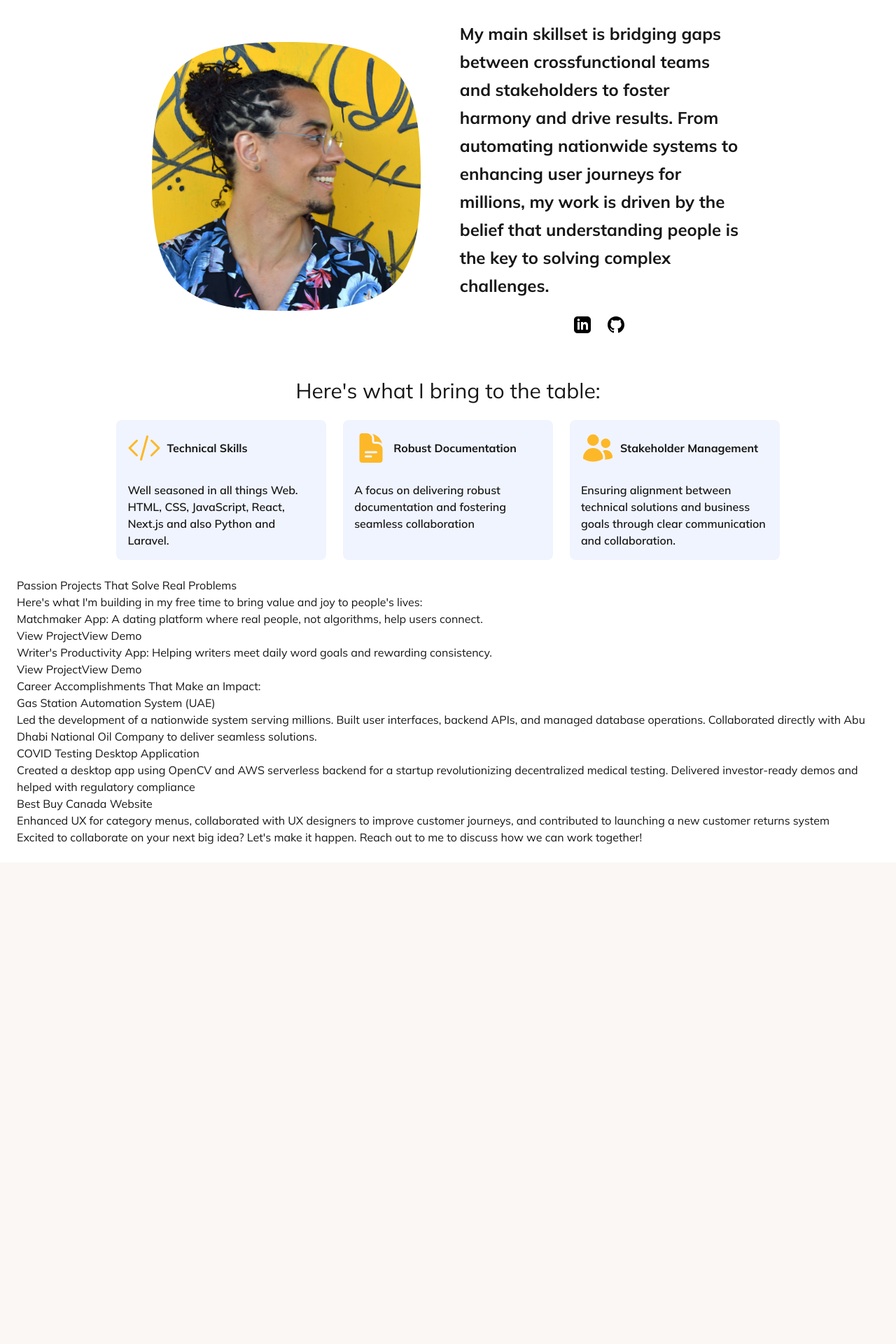
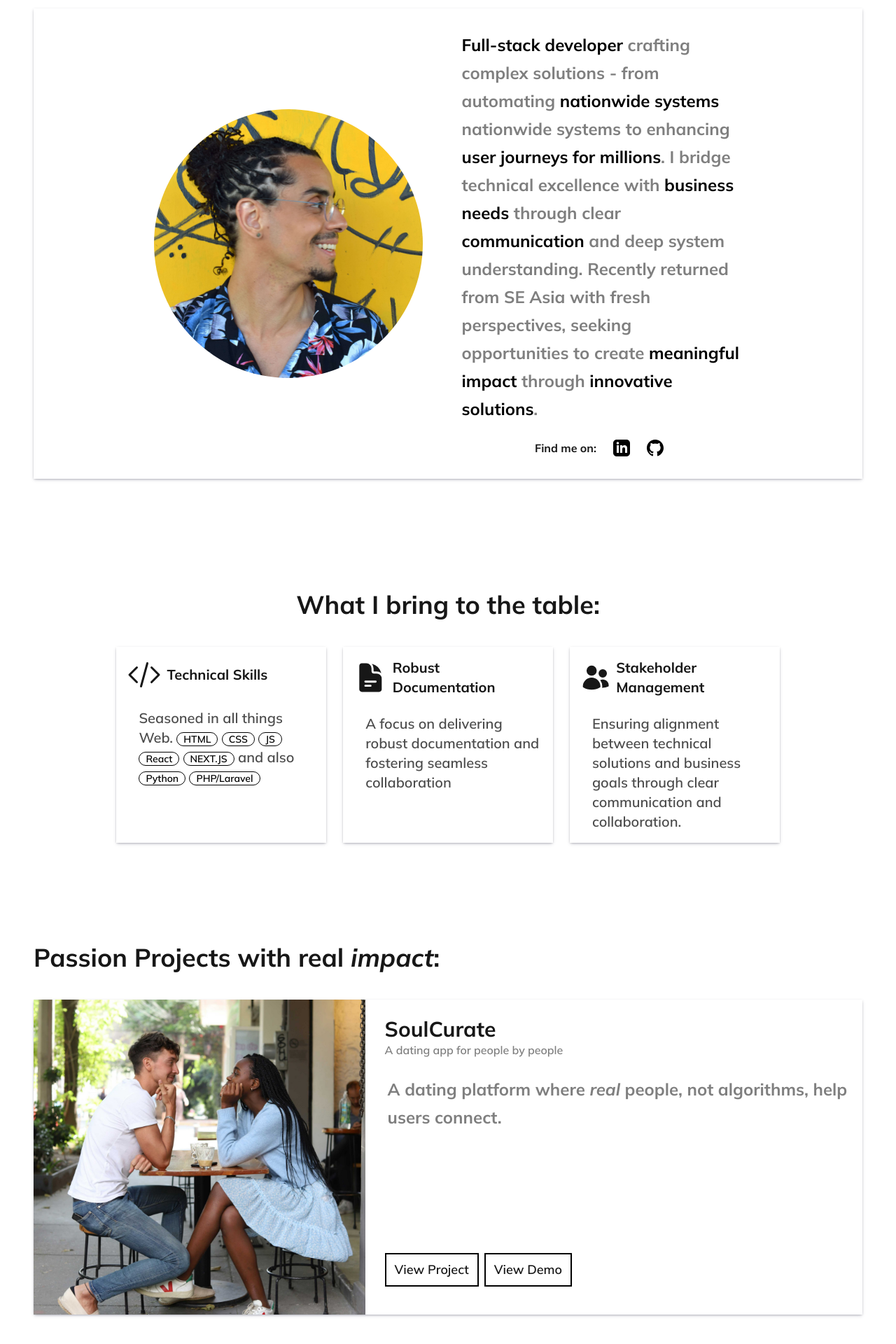
Before and after one commit to kareemsakr/next-portfolio, a Next.js app: page / in a window 1280 px wide. Shown: the part 836-2756 px from the top of the page at 70% size. Before the commit the page ends 2068 px from the top, so only its background shows below. Built offline with nearby package versions, Linux system fonts and the light colour scheme.

Commit message:
finished the featured projects section

```diff
--- a/app/globals.css
+++ b/app/globals.css
@@ -8,12 +8,12 @@
   --foreground: #171717;
 }
 
-@media (prefers-color-scheme: dark) {
+/* @media (prefers-color-scheme: dark) {
   :root {
     --background: #0a0a0a;
     --foreground: #ededed;
   }
-}
+} */
 
 body {
   color: var(--foreground);
--- a/app/page.tsx
+++ b/app/page.tsx
@@ -2,6 +2,7 @@ import Image from "next/image";
 import GithubIcon from "@/public/github-icon.svg";
 import LinkedinIcon from "@/public/linkedin-icon.svg";
 import ProfilePic from "@/public/profile_pic.jpg";
+import DatingAppPic from "@/public/dating_app.jpg";
 import Link from "next/link";
 import {
   CodeBracketIcon,
@@ -37,7 +38,7 @@ export default function Home() {
           </label>
           <div className={styles.my_menu}>
             <ul
-              className={`flex flex-col text-lg font-semibold tracking-[-1px] border-2 border-foreground p-3 gap-2 bg-background shadow-2xl
+              className={`flex flex-col text-lg font-semibold tracking-[-1px] p-3 gap-2 bg-background shadow-custom
                 md:text-2xl md:gap-6 md:flex-row md:shadow-none md:bg-transparent md:border-0`}
             >
               <li className="border-b-2 border-background hover:border-foreground transition-all duration-500 pr-16 md:pr-0 md:translate-x-0">
@@ -59,27 +60,29 @@ export default function Home() {
           id="hero"
           className="min-h-[calc(100vh-50px)] flex flex-col justify-center gap-6 p-6"
         >
-          <p className="font-bold text-foreground text-opacity-70 pl-[2.3] md:pl-2 -mb-8">
-            Hi, I&apos;M KAREEM
+          <p className="font-bold text-black text-opacity-70 text-xs pl-[2.3] -mb-8 md:pl-2 md:text-base">
+            I&apos;M KAREEM, YOUR <em>GUIDE</em> TO
           </p>
           <h1 className="text-5xl md:text-9xl font-bold">
-            FULL-STACK DEVELOPER
+            CODE FOR
+            <br />
+            <em>IMPACT</em>
           </h1>
-          <p className="pl-2 font-bold text-foreground text-opacity-60 text-md leading-8 md:text-2xl md:leading-10 lg:max-w-[50%] ">
+          {/* <p className="pl-2 font-bold text-black text-opacity-60 text-md leading-8 md:text-2xl md:leading-10 lg:max-w-[50%] ">
             With a passion for crafting meaningful digital experiences that
             connect people. With a human-centered approach and collaborative
             mindset, I turn ideas into impactful solutions. Let&apos;s create
             something amazing together.
-          </p>
+          </p> */}
           <div className="flex gap-4">
             <button className="font-bold border-2 border-foreground px-2 py-2 md:px-6 md:py-4 md:text-2xl md:border-4">
-              Explore My Work
+              My Work
             </button>
             <button className="font-bold border-2 border-foreground px-2 py-2 md:px-6 md:py-4 md:text-2xl md:border-4">
               Contact Me
             </button>
           </div>
-          <div className="flex justify-center md:justify-end">
+          <div className="flex justify-center md:justify-end absolute bottom-0 right-0">
             <ArrowDownIcon className="size-12 animate-bounce-slow" />
             <p className="hidden rotate-90 -translate-x-6 -translate-y-4 md:block">
               SCROLL
@@ -89,11 +92,11 @@ export default function Home() {
 
         <section
           id="about_me"
-          className="flex flex-col gap-16 p-6 items-center"
+          className="flex flex-col gap-16 pt-2 pb-6 px-6 items-center"
         >
-          <div className="flex gap-12 items-center flex-wrap justify-center">
+          <div className="shadow-custom flex gap-12 items-center flex-wrap justify-center py-8 px-2">
             <div className="avatar">
-              <div className="mask mask-squircle w-72 md:w-96">
+              <div className="mask mask-circle w-72 md:w-96">
                 <Image
                   width={250}
                   height={250}
@@ -104,14 +107,23 @@ export default function Home() {
             </div>
             <div className="md:max-w-[35%]">
               {/* <p className="text-lg leading-8 md:text-2xl md:leading-10 pb-6"> */}
-              <p className="pl-2 pb-6 font-bold text-foreground text-opacity-60 text-md leading-8 md:text-2xl md:leading-10">
-                My main skillset is bridging gaps between crossfunctional teams
-                and stakeholders to foster harmony and drive results. From
-                automating nationwide systems to enhancing user journeys for
-                millions, my work is driven by the belief that understanding
-                people is the key to solving complex challenges.
+              <p className="pl-2 pb-6 font-bold text-black text-opacity-50 text-md leading-8 md:text-2xl md:leading-10">
+                <span className="text-black">Full-stack developer</span>{" "}
+                crafting complex solutions - from automating{" "}
+                <span className="text-black">nationwide systems </span>
+                nationwide systems to enhancing{" "}
+                <span className="text-black">user journeys for millions</span>.
+                I bridge technical excellence with{" "}
+                <span className="text-black">business needs</span> through clear
+                <span className="text-black"> communication</span> and deep
+                system understanding. Recently returned from SE Asia with fresh
+                perspectives, seeking opportunities to create{" "}
+                <span className="text-black"> meaningful impact </span>
+                through{" "}
+                <span className="text-black"> innovative solutions</span>.
               </p>
               <ul className="flex gap-6 w-full justify-center">
+                <p className="font-bold">Find me on:</p>
                 <li>
                   <Link
                     target="_blank"
@@ -128,35 +140,57 @@ export default function Home() {
               </ul>
             </div>
           </div>
-          <article className="flex flex-col gap-6 items-center">
-            <h2 className="text-3xl">Here&apos;s what I bring to the table:</h2>
-            <ul className="flex gap-6 max-w-[80%] flex-wrap">
-              <li className="p-4 rounded-lg flex-1 font-semibold bg-kubio-color-5 flex flex-col gap-6">
+          <article className="flex flex-col gap-10 items-center py-24 md:max-w-[80%]">
+            <h2 className="text-4xl font-bold">What I bring to the table:</h2>
+            <ul className="flex gap-6 flex-wrap">
+              <li className="p-4 flex-1 font-semibold flex flex-col gap-6 shadow-custom min-h-[250px]">
                 <div className="flex gap-2 items-center">
-                  <CodeBracketIcon className="size-12 text-papaya-orange" />
-                  <h3 className="font-bold">Technical Skills</h3>
+                  <CodeBracketIcon className="size-12 " />
+                  <h3 className="font-bold text-xl">Technical Skills</h3>
                 </div>
-                <p>
-                  Well seasoned in all things Web. HTML, CSS, JavaScript, React,
-                  Next.js and also Python and Laravel.
+                <p className="pl-4 text-black text-opacity-70 text-md md:text-xl">
+                  Seasoned in all things Web.{" "}
+                  <span className="badge badge-outline text-black text-opacity-100">
+                    HTML
+                  </span>{" "}
+                  <span className="badge badge-outline text-black text-opacity-100">
+                    CSS
+                  </span>{" "}
+                  <span className="badge badge-outline text-black text-opacity-100">
+                    JS
+                  </span>{" "}
+                  <span className="badge badge-outline text-black text-opacity-100">
+                    React
+                  </span>{" "}
+                  <span className="badge badge-outline text-black text-opacity-100">
+                    NEXT.JS
+                  </span>{" "}
+                  and also{" "}
+                  <span className="badge badge-outline text-black text-opacity-100">
+                    Python
+                  </span>{" "}
+                  <span className="badge badge-outline text-black text-opacity-100">
+                    {" "}
+                    PHP/Laravel
+                  </span>
                 </p>
               </li>
-              <li className="p-4 rounded-lg flex-1 font-semibold bg-kubio-color-5 flex flex-col gap-6">
+              <li className="p-4 flex-1 font-semibold flex flex-col gap-6 shadow-custom min-h-[250px]">
                 <div className="flex gap-2 items-center">
-                  <DocumentTextIcon className="size-12 text-papaya-orange" />
-                  <h3 className="font-bold">Robust Documentation</h3>
+                  <DocumentTextIcon className="size-12 " />
+                  <h3 className="font-bold text-xl">Robust Documentation</h3>
                 </div>
-                <p>
+                <p className="pl-4 text-black text-opacity-70 text-md md:text-xl">
                   A focus on delivering robust documentation and fostering
                   seamless collaboration
                 </p>
               </li>
-              <li className="p-4 rounded-lg flex-1 font-semibold bg-kubio-color-5 flex flex-col gap-6">
+              <li className="p-4 flex-1 font-semibold flex flex-col gap-6 shadow-custom min-h-[250px]">
                 <div className="flex gap-2 items-center">
-                  <UsersIcon className="size-12 text-papaya-orange" />
-                  <h3 className="font-bold">Stakeholder Management</h3>
+                  <UsersIcon className="size-12 " />
+                  <h3 className="font-bold text-xl">Stakeholder Management</h3>
                 </div>
-                <p>
+                <p className="pl-4 text-black text-opacity-70 text-md md:text-xl">
                   Ensuring alignment between technical solutions and business
                   goals through clear communication and collaboration.
                 </p>
@@ -165,27 +199,78 @@ export default function Home() {
           </article>
         </section>
 
-        <section id="my_work">
-          <h2>Passion Projects That Solve Real Problems</h2>
-          <p>
+        <section id="my_work" className="p-6">
+          <h2 className="text-4xl font-bold pb-10">
+            Passion Projects with real <em>impact</em>:
+          </h2>
+          {/* <p className="text-lg font-semibold">
             Here&apos;s what I&apos;m building in my free time to bring value
             and joy to people&apos;s lives:
-          </p>
-          <ul>
-            <li>
-              Matchmaker App: A dating platform where real people, not
-              algorithms, help users connect.
-              <div>
-                <button>View Project</button>
-                <button>View Demo</button>
+          </p> */}
+          <ul className="flex gap-24 flex-wrap">
+            <li className="flex-1 font-semibold flex flex-col gap-4 shadow-custom min-w-[150px] md:flex-row md:min-w-full md:max-h-[450px]">
+              <div className="md:max-w-[40%] overflow-hidden">
+                <Image
+                  width={undefined}
+                  height={undefined}
+                  src={DatingAppPic}
+                  alt="Match maker app screenshot"
+                  className="w-full"
+                />
+              </div>
+
+              <div className="flex flex-col md:gap-6 px-3 py-6 md:pb-10">
+                <div>
+                  <h3 className="font-bold text-xl md:text-3xl">SoulCurate</h3>
+                  <h4 className="text-black text-opacity-50 font-[8px] md:text-base">
+                    A dating app for people by people
+                  </h4>
+                </div>
+                <p className="flex-1 pb-6 pl-1 font-bold text-black text-opacity-50 text-md leading-8 md:text-2xl md:leading-10">
+                  A dating platform where <em>real</em> people, not algorithms,
+                  help users connect.
+                </p>
+                <div className="flex gap-2 flex-wrap">
+                  <button className="border-2 border-black p-1 md:px-3 md:py-2 md:text-lg">
+                    View Project
+                  </button>
+                  <button className="border-2 border-black p-1 md:px-3 md:py-2 md:text-lg">
+                    View Demo
+                  </button>
+                </div>
               </div>
             </li>
-            <li>
-              Writer&apos;s Productivity App: Helping writers meet daily word
-              goals and rewarding consistency.
-              <div>
-                <button>View Project</button>
-                <button>View Demo</button>
+            <li className="flex-1 font-semibold flex flex-col gap-4 shadow-custom min-w-[150px] md:flex-row-reverse md:min-w-full md:max-h-[450px]">
+              <div className="md:max-w-[40%] overflow-hidden">
+                <Image
+                  width={undefined}
+                  height={undefined}
+                  src={DatingAppPic}
+                  alt="Match maker app screenshot"
+                  className="w-full"
+                />
+              </div>
+              <div className="flex flex-col md:gap-6 px-3 py-6 md:pb-10">
+                <div>
+                  <h3 className="font-bold text-xl md:text-3xl">
+                    Writer&apos;s Productivity App
+                  </h3>
+                  <h4 className="text-black text-opacity-50">
+                    A minilmalist Productivity tool for writers
+                  </h4>
+                </div>
+                <p className="flex-1 pl-1 pb-6 font-bold text-black text-opacity-50 text-md leading-8 md:text-2xl md:leading-10">
+                  Helping writers meet daily word goals and rewarding
+                  consistency.
+                </p>
+                <div className="flex gap-2 flex-wrap">
+                  <button className="border-2 border-black p-1 md:px-3 md:py-2 md:text-lg">
+                    View Project
+                  </button>
+                  <button className="border-2 border-black p-1 md:px-3 md:py-2 md:text-lg">
+                    View Demo
+                  </button>
+                </div>
               </div>
             </li>
           </ul>
--- a/tailwind.config.ts
+++ b/tailwind.config.ts
@@ -8,6 +8,10 @@ export default {
   ],
   theme: {
     extend: {
+      boxShadow: {
+        custom:
+          "rgba(50, 50, 93, 0.25) 0px 2px 5px -1px, rgba(0, 0, 0, 0.3) 0px 1px 3px -1px",
+      },
       keyframes: {
         "bounce-slow": {
           "0%, 100%": { transform: "translateY(0)" },
```
Also changed, not shown: public/dating_app.jpg (added).
